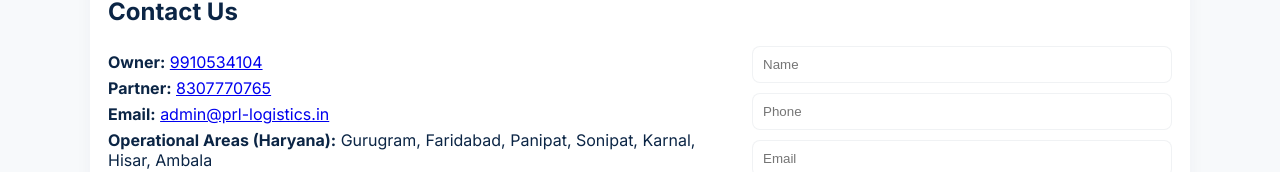
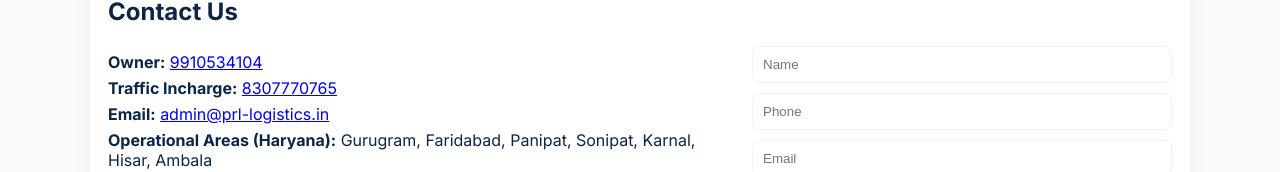
Before and after one commit to axykau9911/PRL-Logistics, a plain HTML site: page index.html in a window 1280 px wide. Shown: the part 1767-1939 px from the top of the page. Drawn offline with Linux system fonts and the light colour scheme.

Commit message:
Fix HTML encoding issues in index.html
Signed-off-by: Akshay Kumar <kaushikakshayhr16@gmail.com>

```diff
--- a/index.html
+++ b/index.html
@@ -112,7 +112,7 @@
         <div class="contact-grid">
           <div class="contact-info">
             <p><strong>Owner:</strong> <a href="tel:+919910534104">9910534104</a></p>
-            <p><strong>Partner:</strong> <a href="tel:+919910534104">8307770765</a></p>
+            <p><strong>Traffic Incharge:</strong> <a href="tel:+919910534104">8307770765</a></p>
             <p><strong>Email:</strong> <a href="mailto:admin@prl-logistics.in">admin@prl-logistics.in</a></p>
             <p><strong>Operational Areas (Haryana):</strong> Gurugram, Faridabad, Panipat, Sonipat, Karnal, Hisar, Ambala</p>
             <p><a href="https://www.google.com/search?q=truck&tbm=isch" target="_blank" rel="noopener">Truck photos on Google Images</a></p>
```
